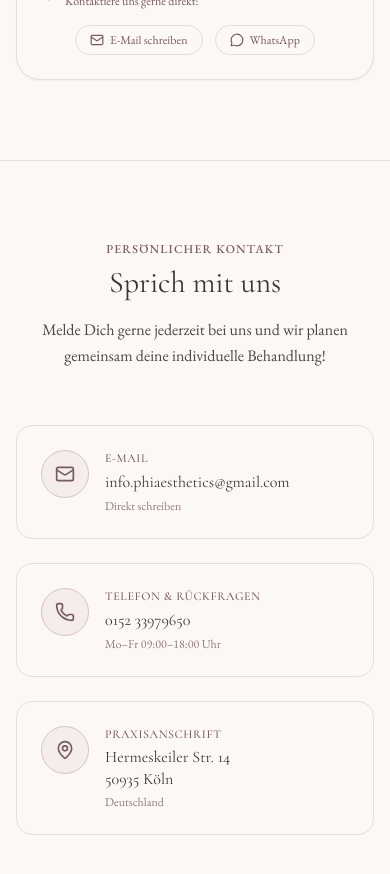
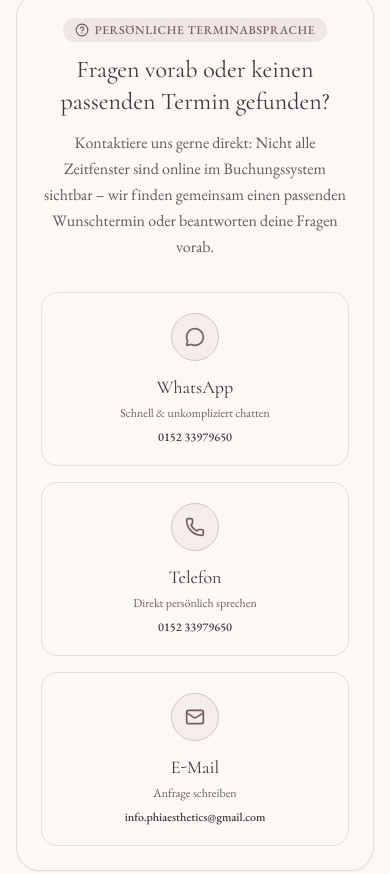
Before and after one commit to Robuli90/Phi-Aesthetics, a React (Vite) app: page / in a window 390 px wide. Shown: the part 11060-11934 px from the top of the page. Built offline with nearby package versions, Linux system fonts and the light colour scheme.

Commit message:
feat(booking): enhance contact options in booking tool
- Redesign the contact section within the booking tool to be more prominent
- Add Phone and Help icons for better accessibility
- Clean up ContactSection by removing redundant elements to improve layout focus

```diff
--- a/src/components/BookingTool.tsx
+++ b/src/components/BookingTool.tsx
@@ -4,6 +4,8 @@ import {
   Info,
   Mail,
   MessageCircle,
+  Phone,
+  HelpCircle,
 } from 'lucide-react';
 import {
   ZONE_OPTIONS,
@@ -341,31 +343,82 @@ export const BookingTool: React.FC = () => {
 
             {/* Das datenschutzbewusste SimplyBook Widget */}
             <SimplyBookWidget />
+          </div>
 
-            {/* Zusätzliche direkte Kontaktoptionen */}
-            <div className="mt-8 pt-6 border-t border-[#E9DDDB]/60 flex flex-col sm:flex-row items-center justify-between gap-4 text-xs text-[#775B5D]">
-              <div className="flex items-center gap-2">
-                <Info className="w-4 h-4 shrink-0" />
-                <span>Fragen vorab oder keinen passenden Termin gefunden? Kontaktiere uns gerne direkt:</span>
+          {/* EIGENSTÄNDIGER, GROSSER ABSCHNITT: FRAGEN VORAB ODER KEINEN PASSENDEN TERMIN GEFUNDEN */}
+          <div className="w-full bg-[#FBF8F6] rounded-3xl border border-[#E9DDDB] shadow-xs p-6 sm:p-8 lg:p-10">
+            <div className="text-center max-w-2xl mx-auto mb-8">
+              <span className="inline-flex items-center gap-1.5 px-3 py-1 rounded-full bg-[#E9DDDB]/60 text-[#775B5D] text-xs uppercase tracking-wider font-medium mb-3">
+                <HelpCircle className="w-3.5 h-3.5" />
+                Persönliche Terminabsprache
+              </span>
+              <h3 className="font-serif text-2xl sm:text-3xl text-[#3E3335] font-normal mb-3">
+                Fragen vorab oder keinen passenden Termin gefunden?
+              </h3>
+              <p className="text-base text-[#3E3335]/80 font-light leading-relaxed">
+                Kontaktiere uns gerne direkt: Nicht alle Zeitfenster sind online im Buchungssystem sichtbar – wir finden gemeinsam einen passenden Wunschtermin oder beantworten deine Fragen vorab.
+              </p>
             </div>
-              <div className="flex items-center gap-3">
-                <a
-                  href={CONTACT_CONFIG.emailHref}
-                  className="inline-flex items-center gap-1.5 px-3.5 py-1.5 rounded-full border border-[#E9DDDB] hover:border-[#775B5D] hover:text-[#3E3335] transition-colors"
-                >
-                  <Mail className="w-3.5 h-3.5" />
-                  <span>E-Mail schreiben</span>
-                </a>
+
+            <div className="grid grid-cols-1 sm:grid-cols-3 gap-4 sm:gap-6 max-w-3xl mx-auto">
+              {/* WhatsApp */}
               <a
                 href="https://wa.me/4915233979650"
                 target="_blank"
                 rel="noopener noreferrer"
-                  className="inline-flex items-center gap-1.5 px-3.5 py-1.5 rounded-full border border-[#E9DDDB] hover:border-[#25D366] hover:text-[#1EBE5D] transition-colors"
+                className="p-5 rounded-2xl bg-[#FBF8F6] border border-[#E9DDDB] hover:border-[#25D366] hover:shadow-xs transition-all flex flex-col items-center text-center group cursor-pointer"
               >
-                  <MessageCircle className="w-3.5 h-3.5" />
-                  <span>WhatsApp</span>
+                <div className="w-12 h-12 rounded-full bg-[#E9DDDB]/40 border border-[#D8C4C2] flex items-center justify-center shrink-0 text-[#775B5D] group-hover:bg-[#25D366] group-hover:text-white group-hover:border-[#25D366] transition-colors mb-3">
+                  <MessageCircle className="w-5 h-5" />
+                </div>
+                <h4 className="font-serif text-lg text-[#3E3335] group-hover:text-[#1EBE5D] transition-colors mb-1">
+                  WhatsApp
+                </h4>
+                <p className="text-xs text-[#775B5D] font-light">
+                  Schnell &amp; unkompliziert chatten
+                </p>
+                <span className="text-xs text-[#3E3335] font-medium mt-2">
+                  0152 33979650
+                </span>
               </a>
+
+              {/* Telefon */}
+              <a
+                href={CONTACT_CONFIG.phoneHref}
+                className="p-5 rounded-2xl bg-[#FBF8F6] border border-[#E9DDDB] hover:border-[#B99A99] hover:shadow-xs transition-all flex flex-col items-center text-center group cursor-pointer"
+              >
+                <div className="w-12 h-12 rounded-full bg-[#E9DDDB]/40 border border-[#D8C4C2] flex items-center justify-center shrink-0 text-[#775B5D] group-hover:bg-[#775B5D] group-hover:text-white transition-colors mb-3">
+                  <Phone className="w-5 h-5" />
                 </div>
+                <h4 className="font-serif text-lg text-[#3E3335] group-hover:text-[#775B5D] transition-colors mb-1">
+                  Telefon
+                </h4>
+                <p className="text-xs text-[#775B5D] font-light">
+                  Direkt persönlich sprechen
+                </p>
+                <span className="text-xs text-[#3E3335] font-medium mt-2">
+                  0152 33979650
+                </span>
+              </a>
+
+              {/* E-Mail */}
+              <a
+                href={CONTACT_CONFIG.emailHref}
+                className="p-5 rounded-2xl bg-[#FBF8F6] border border-[#E9DDDB] hover:border-[#B99A99] hover:shadow-xs transition-all flex flex-col items-center text-center group cursor-pointer"
+              >
+                <div className="w-12 h-12 rounded-full bg-[#E9DDDB]/40 border border-[#D8C4C2] flex items-center justify-center shrink-0 text-[#775B5D] group-hover:bg-[#775B5D] group-hover:text-white transition-colors mb-3">
+                  <Mail className="w-5 h-5" />
+                </div>
+                <h4 className="font-serif text-lg text-[#3E3335] group-hover:text-[#775B5D] transition-colors mb-1">
+                  E-Mail
+                </h4>
+                <p className="text-xs text-[#775B5D] font-light">
+                  Anfrage schreiben
+                </p>
+                <span className="text-xs text-[#3E3335] font-medium mt-2 truncate max-w-full">
+                  info.phiaesthetics@gmail.com
+                </span>
+              </a>
             </div>
           </div>
         </div>
--- a/src/components/ContactSection.tsx
+++ b/src/components/ContactSection.tsx
@@ -1,6 +1,4 @@
 import React from 'react';
-import { Mail, Phone, MapPin } from 'lucide-react';
-import { CONTACT_CONFIG } from '../config';
 import { GoogleMapsEmbed } from './GoogleMapsEmbed';
 
 interface ContactSectionProps {
@@ -11,97 +9,10 @@ export const ContactSection: React.FC<ContactSectionProps> = () => {
   return (
     <section
       id="kontakt"
-      className="py-20 md:py-28 px-4 sm:px-6 lg:px-8 bg-[#FBF8F6] border-t border-[#E9DDDB]"
-      aria-labelledby="contact-title"
+      className="py-16 md:py-24 px-4 sm:px-6 lg:px-8 bg-[#FBF8F6] border-t border-[#E9DDDB]"
+      aria-label="Google Maps Standort"
     >
       <div className="max-w-4xl mx-auto">
-        {/* Section Header */}
-        <div className="text-center max-w-2xl mx-auto mb-14">
-          <span className="text-xs uppercase tracking-widest text-[#775B5D] font-medium block mb-2">
-            Persönlicher Kontakt
-          </span>
-          <h2
-            id="contact-title"
-            className="font-serif text-3xl sm:text-4xl text-[#3E3335] font-normal mb-4"
-          >
-            Sprich mit uns
-          </h2>
-          {/* Exakter CTA-Text */}
-          <p className="text-base sm:text-lg text-[#3E3335]/90 font-light leading-relaxed">
-            Melde Dich gerne jederzeit bei uns und wir planen gemeinsam deine individuelle Behandlung!
-          </p>
-        </div>
-
-        {/* Contact Info Cards (E-Mail, Telefon & Praxisanschrift) */}
-        <div className="grid grid-cols-1 md:grid-cols-3 gap-6 max-w-4xl mx-auto">
-          {/* Email */}
-          <a
-            href={CONTACT_CONFIG.emailHref}
-            className="p-6 rounded-2xl bg-[#FBF8F6] border border-[#E9DDDB] hover:border-[#B99A99] transition-all hover:shadow-xs flex items-start gap-4 group block cursor-pointer"
-          >
-            <div className="w-12 h-12 rounded-full bg-[#E9DDDB]/40 border border-[#D8C4C2] flex items-center justify-center shrink-0 text-[#775B5D] group-hover:bg-[#775B5D] group-hover:text-white transition-colors">
-              <Mail className="w-5 h-5" />
-            </div>
-            <div>
-              <h4 className="text-xs uppercase tracking-wider text-[#775B5D] font-medium mb-1">
-                E-Mail
-              </h4>
-              <div className="text-base sm:text-lg font-serif text-[#3E3335] group-hover:text-[#775B5D] transition-colors break-all">
-                {CONTACT_CONFIG.email}
-              </div>
-              <span className="text-xs text-[#775B5D]/80 mt-1 block">
-                Direkt schreiben
-              </span>
-            </div>
-          </a>
-
-          {/* Phone */}
-          <a
-            href={CONTACT_CONFIG.phoneHref}
-            className="p-6 rounded-2xl bg-[#FBF8F6] border border-[#E9DDDB] hover:border-[#B99A99] transition-all hover:shadow-xs flex items-start gap-4 group block cursor-pointer"
-          >
-            <div className="w-12 h-12 rounded-full bg-[#E9DDDB]/40 border border-[#D8C4C2] flex items-center justify-center shrink-0 text-[#775B5D] group-hover:bg-[#775B5D] group-hover:text-white transition-colors">
-              <Phone className="w-5 h-5" />
-            </div>
-            <div>
-              <h4 className="text-xs uppercase tracking-wider text-[#775B5D] font-medium mb-1">
-                Telefon & Rückfragen
-              </h4>
-              <div className="text-base sm:text-lg font-serif text-[#3E3335] group-hover:text-[#775B5D] transition-colors">
-                {CONTACT_CONFIG.phone}
-              </div>
-              <span className="text-xs text-[#775B5D]/80 mt-1 block">
-                Mo–Fr 09:00–18:00 Uhr
-              </span>
-            </div>
-          </a>
-
-          {/* Praxisanschrift */}
-          <a
-            href={CONTACT_CONFIG.googleMapsQueryUrl}
-            target="_blank"
-            rel="noopener noreferrer"
-            className="p-6 rounded-2xl bg-[#FBF8F6] border border-[#E9DDDB] hover:border-[#B99A99] transition-all hover:shadow-xs flex items-start gap-4 group block cursor-pointer"
-          >
-            <div className="w-12 h-12 rounded-full bg-[#E9DDDB]/40 border border-[#D8C4C2] flex items-center justify-center shrink-0 text-[#775B5D] group-hover:bg-[#775B5D] group-hover:text-white transition-colors">
-              <MapPin className="w-5 h-5" />
-            </div>
-            <div>
-              <h4 className="text-xs uppercase tracking-wider text-[#775B5D] font-medium mb-1">
-                Praxisanschrift
-              </h4>
-              <div className="text-base sm:text-lg font-serif text-[#3E3335] group-hover:text-[#775B5D] transition-colors leading-snug">
-                {CONTACT_CONFIG.street}
-                <br />
-                {CONTACT_CONFIG.zipCity}
-              </div>
-              <span className="text-xs text-[#775B5D]/80 mt-1 block">
-                {CONTACT_CONFIG.country}
-              </span>
-            </div>
-          </a>
-        </div>
-
         {/* Datenschutzbewusster Google Maps Bereich */}
         <GoogleMapsEmbed />
       </div>
--- a/src/components/GoogleMapsEmbed.tsx
+++ b/src/components/GoogleMapsEmbed.tsx
@@ -8,7 +8,7 @@ export const GoogleMapsEmbed: React.FC = () => {
   const isMapLoaded = preferences.googleMaps;
 
   return (
-    <div className="w-full mt-10">
+    <div className="w-full">
       <div className="relative w-full rounded-2xl border border-[#E9DDDB] bg-[#FBF8F6] overflow-hidden shadow-xs transition-all">
         {!isMapLoaded ? (
           /* Datenschutzbewusster Platzhalter (Keine Verbindung zu Google vor Einwilligung) */
```
Lines whose indentation alone changed are shown as unchanged.
